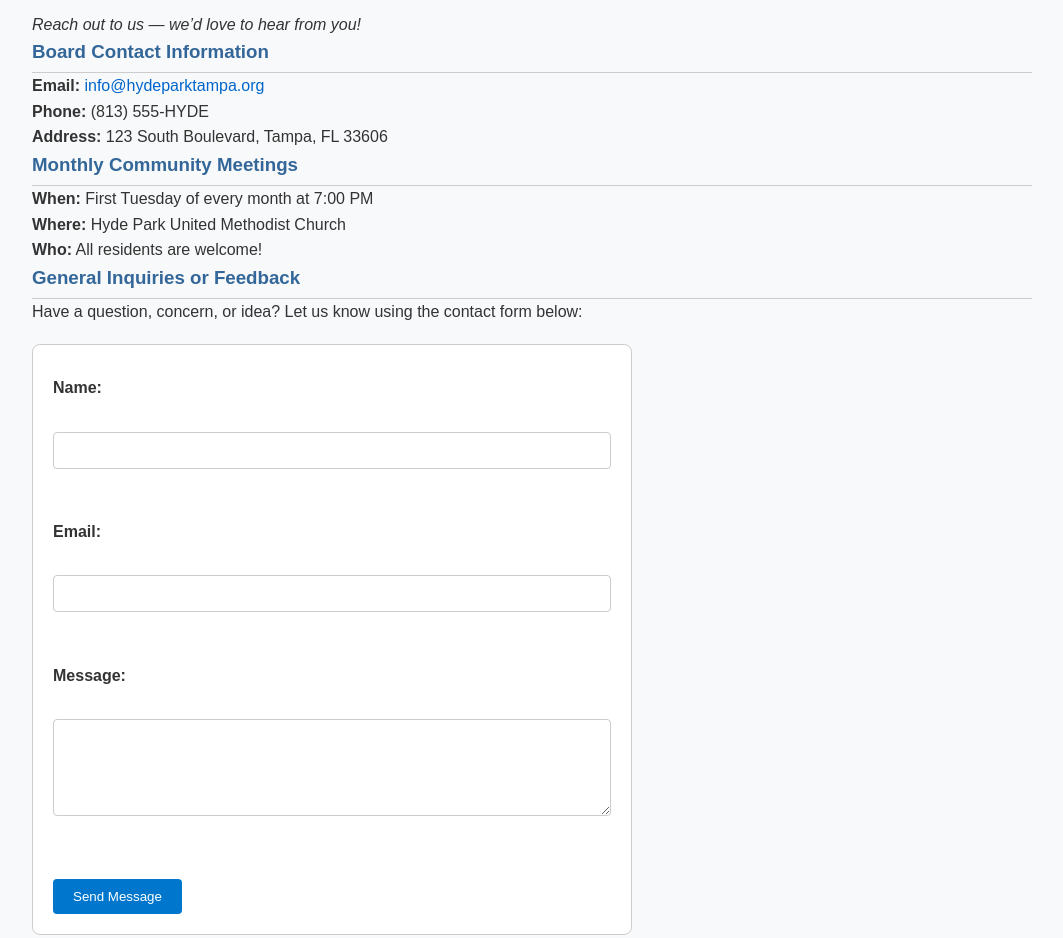
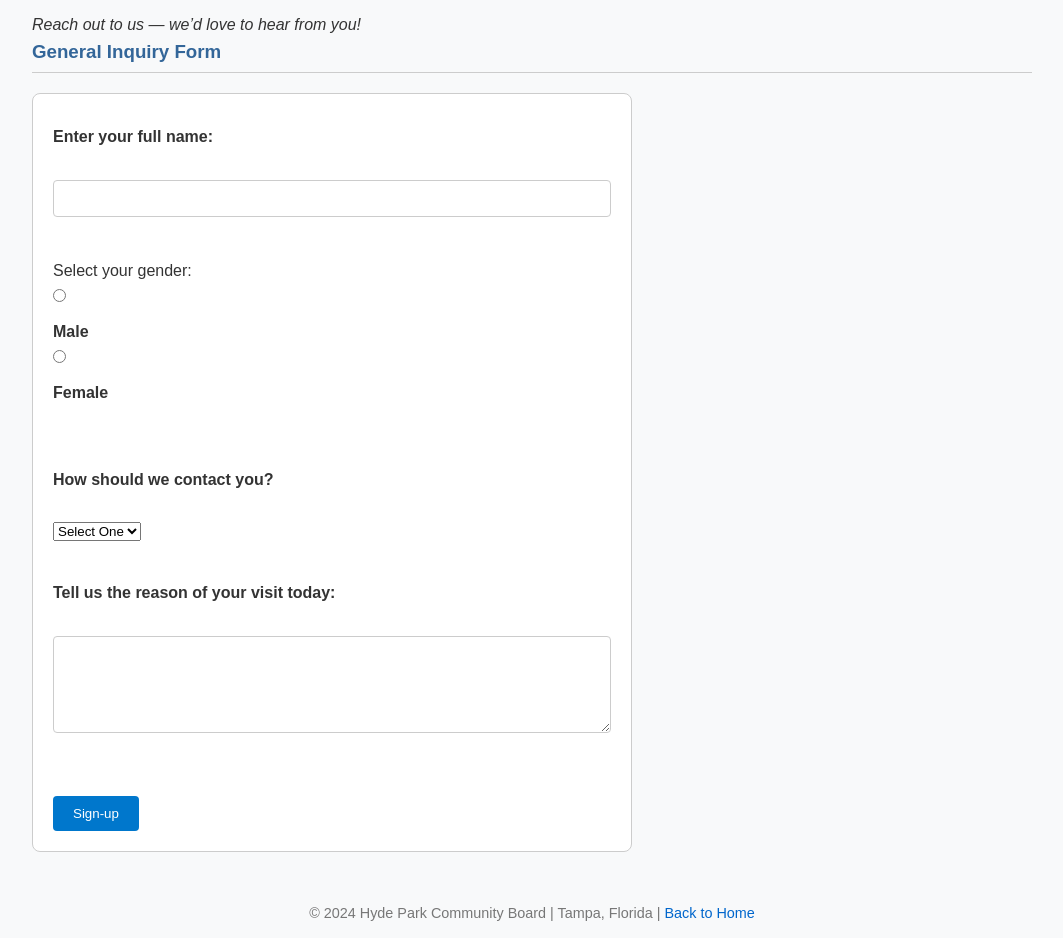
Before and after one commit to Kibalo454/m1-assignment, a plain HTML site: page contact.html in a window 1280 px wide. Shown: the part 467-1405 px from the top of the page, without its empty margins (108-1171 px from the left). Drawn offline with Linux system fonts and the light colour scheme.

Commit message:
Added contact form with full name, gender, and contact method dropdown

```diff
--- a/contact.html
+++ b/contact.html
@@ -5,6 +5,7 @@
   <meta name="viewport" content="width=device-width, initial-scale=1.0"/>
   <title>Contact Us - Hyde Park Community Board</title>
   <link rel="stylesheet" href="style.css" />
+  <script src="contact-method.js" defer></script>
 </head>
 
 <body>
@@ -25,37 +26,45 @@
     <p><em>Reach out to us — we’d love to hear from you!</em></p>
 
     <section>
-      <h3>Board Contact Information</h3>
-      <p>
-        <strong>Email:</strong> <a href="mailto:info@hydeparktampa.org">info@hydeparktampa.org</a><br />
-        <strong>Phone:</strong> (813) 555-HYDE<br />
-        <strong>Address:</strong> 123 South Boulevard, Tampa, FL 33606
-      </p>
-    </section>
+      <h3>General Inquiry Form</h3>
+      <form action="#" method="post">
+        <!-- Full Name -->
+        <label for="fullname">Enter your full name:</label><br />
+        <input type="text" id="fullname" name="fullname" required /><br /><br />
 
-    <section>
-      <h3>Monthly Community Meetings</h3>
-      <p>
-        <strong>When:</strong> First Tuesday of every month at 7:00 PM<br />
-        <strong>Where:</strong> Hyde Park United Methodist Church<br />
-        <strong>Who:</strong> All residents are welcome!
-      </p>
-    </section>
+        <!-- Gender Selection -->
+        <p>Select your gender:</p>
+        <input type="radio" id="male" name="gender" value="male" />
+        <label for="male">Male</label>
+        <input type="radio" id="female" name="gender" value="female" />
+        <label for="female">Female</label><br /><br />
 
-    <section>
-      <h3>General Inquiries or Feedback</h3>
-      <p>Have a question, concern, or idea? Let us know using the contact form below:</p>
-      <form action="#" method="post">
-        <label for="name">Name:</label><br />
-        <input type="text" id="name" name="name" required /><br /><br />
+        <!-- Contact Method Dropdown -->
+        <label for="contact-method">How should we contact you?</label><br />
+        <select id="contact-method" name="contact-method" required>
+          <option value="">Select One</option>
+          <option value="email">Email</option>
+          <option value="phone">Phone</option>
+        </select><br /><br />
 
-        <label for="email">Email:</label><br />
-        <input type="email" id="email" name="email" required /><br /><br />
+        <!-- Conditional Input: Email -->
+        <div id="email-container" style="display: none;">
+          <label for="dynamic-email">Enter your email:</label><br />
+          <input type="email" id="dynamic-email" name="dynamic-email" /><br /><br />
+        </div>
 
-        <label for="message">Message:</label><br />
+        <!-- Conditional Input: Phone -->
+        <div id="phone-container" style="display: none;">
+          <label for="dynamic-phone">Enter your phone:</label><br />
+          <input type="tel" id="dynamic-phone" name="dynamic-phone" /><br /><br />
+        </div>
+
+        <!-- Reason for Visit -->
+        <label for="message">Tell us the reason of your visit today:</label><br />
         <textarea id="message" name="message" rows="5" required></textarea><br /><br />
 
-        <input type="submit" value="Send Message" />
+        <!-- Submit Button -->
+        <input type="submit" value="Sign-up" />
       </form>
     </section>
   </main>
```
